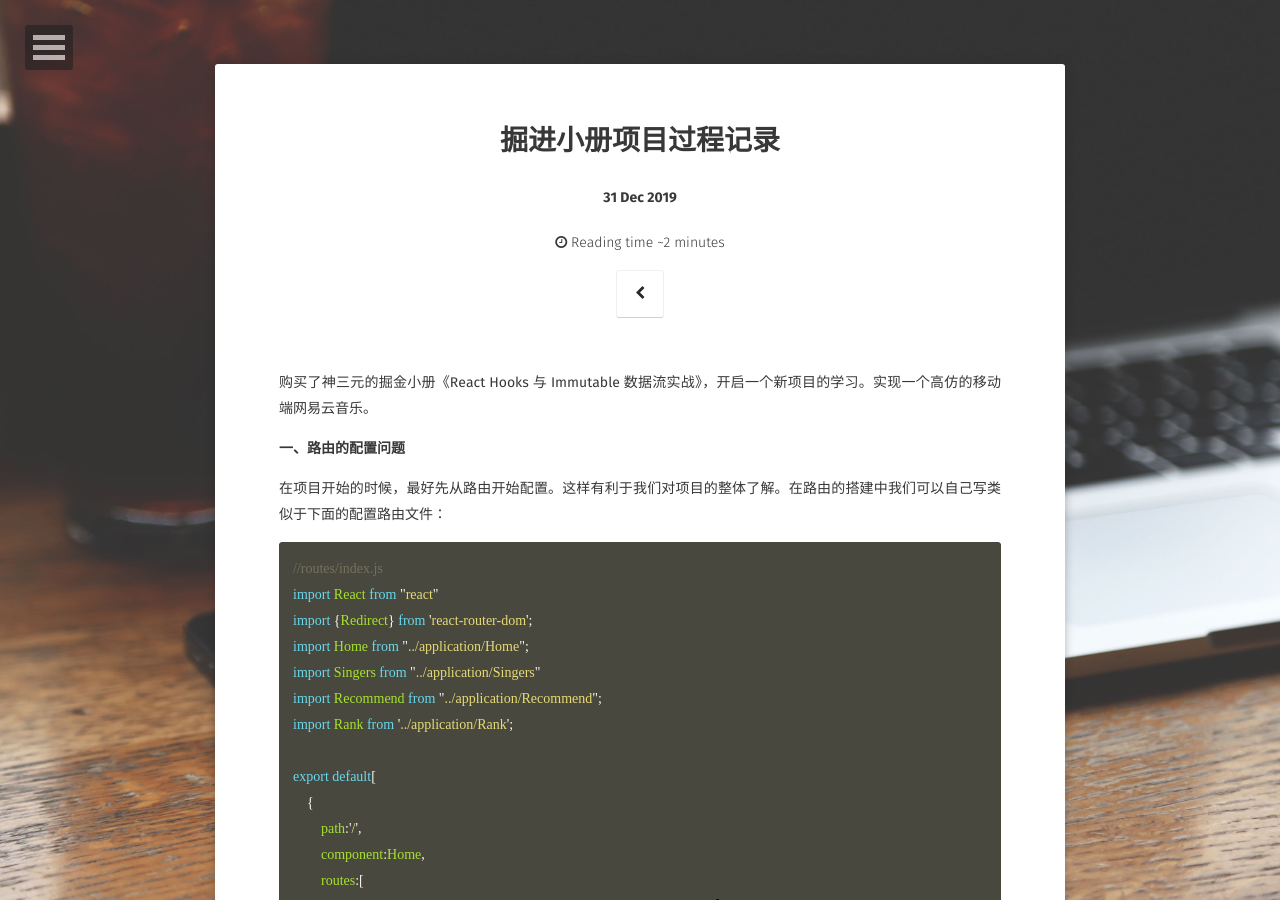
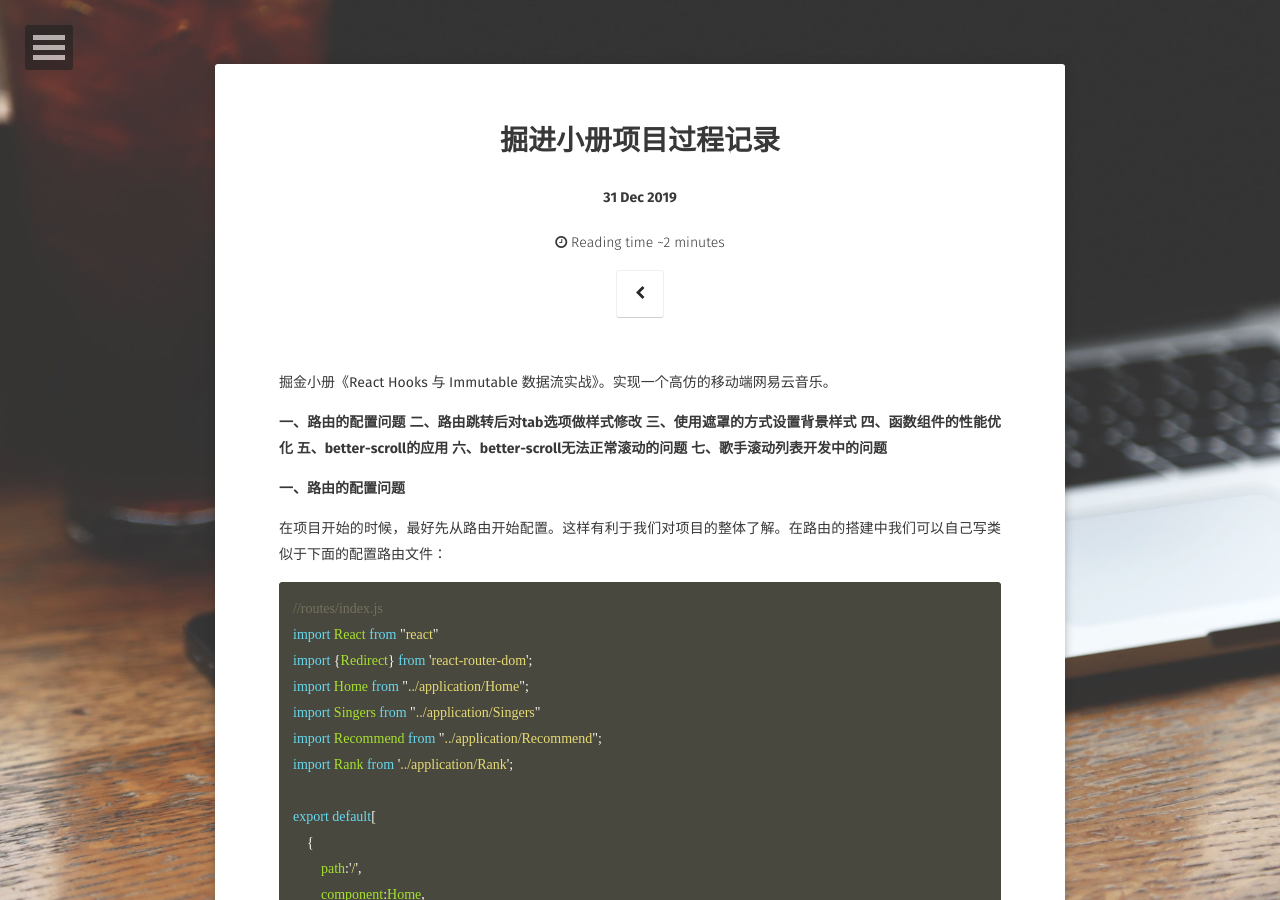
Before and after one commit to thomas-void0/lmxyjy.github.io, a Jekyll site: the page built from _posts/2020-3-27-高仿手机版网易云音乐制作.md, in a window 1280 px wide and 900 px high. Built offline with Jekyll 4.4.1, drawn with Linux system fonts in a browser that asks for light colours; some web fonts are replaced; comment, search, counter and statistics services are not loaded; some of the changed text lies outside the part shown.

Commit message:
标题修改

`````diff
--- a/_posts/2020-3-27-高仿手机版网易云音乐制作.md
+++ b/_posts/2020-3-27-高仿手机版网易云音乐制作.md
@@ -6,7 +6,15 @@ project: true
 comments: true
 ---
 
-购买了神三元的掘金小册《React Hooks 与 Immutable 数据流实战》，开启一个新项目的学习。实现一个高仿的移动端网易云音乐。
+掘金小册《React Hooks 与 Immutable 数据流实战》。实现一个高仿的移动端网易云音乐。
+
+**一、路由的配置问题**
+**二、路由跳转后对tab选项做样式修改**
+**三、使用遮罩的方式设置背景样式**
+**四、函数组件的性能优化**
+**五、better-scroll的应用**
+**六、better-scroll无法正常滚动的问题**
+**七、歌手滚动列表开发中的问题**
 
 **一、路由的配置问题**
 
@@ -263,3 +271,9 @@ const NavContainer = styled.div`
 ````
 
 问题二：针对图片资源的异步加载导致的无法正常滚动。处理方式就是，利用图片加载函数`load`。当图片load完成后就调用回调函数。当图片全部加载完成后，调用better-scroll的`refresh`进行一次刷新即可。
+
+**七、歌手滚动列表开发中的问题**
+
+歌手滚动列表中的开发存在的一个问题，就是better-scroll无法进行横向的滚动，实际上问题和问题六差不多。但是这里的区别是，我们是内部子组件的宽度不够导致的无法滚动。
+
+所以我们需要计算出内部子组件的实际宽度。然后赋值给其style属性，然后才能实现横向的滚动。
`````
